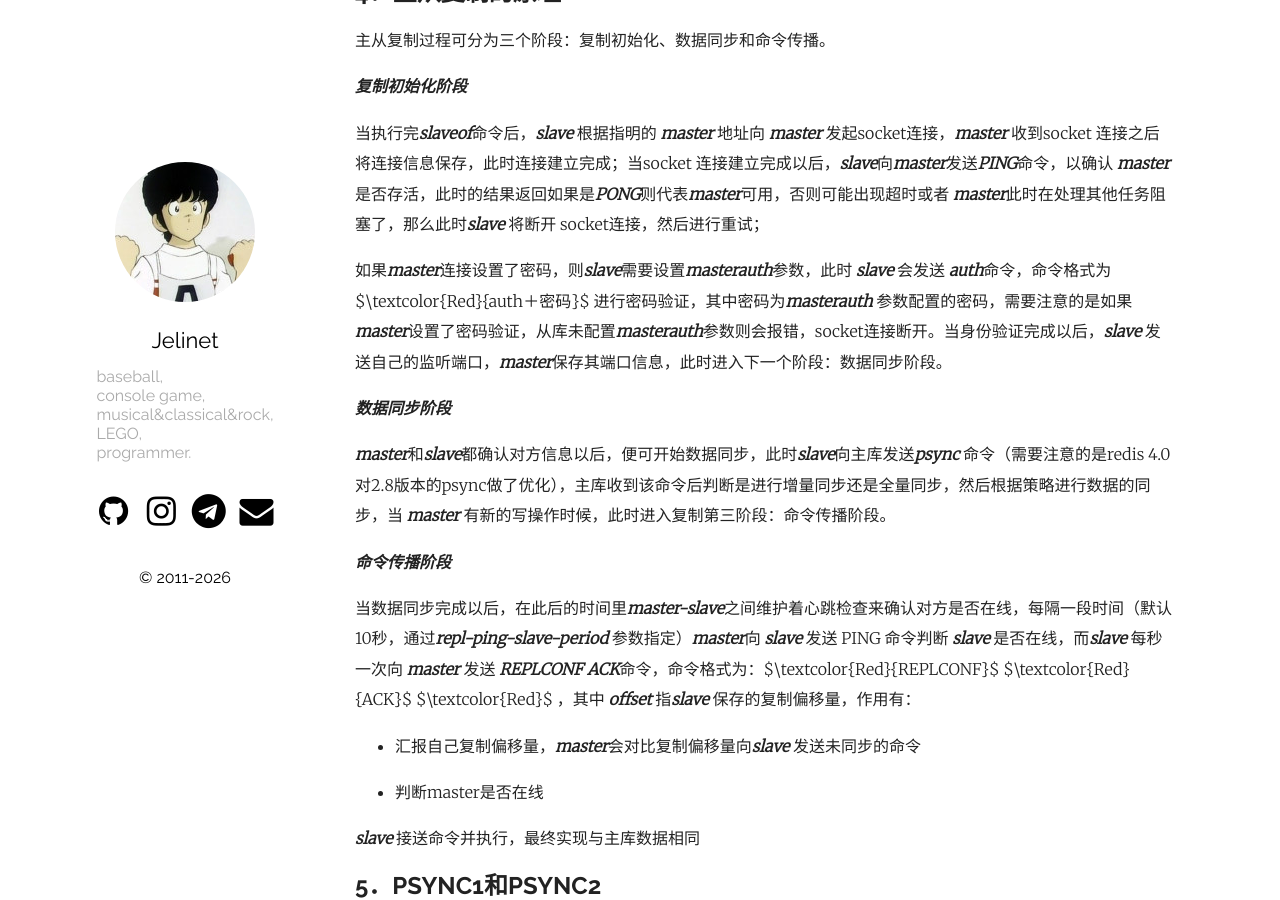
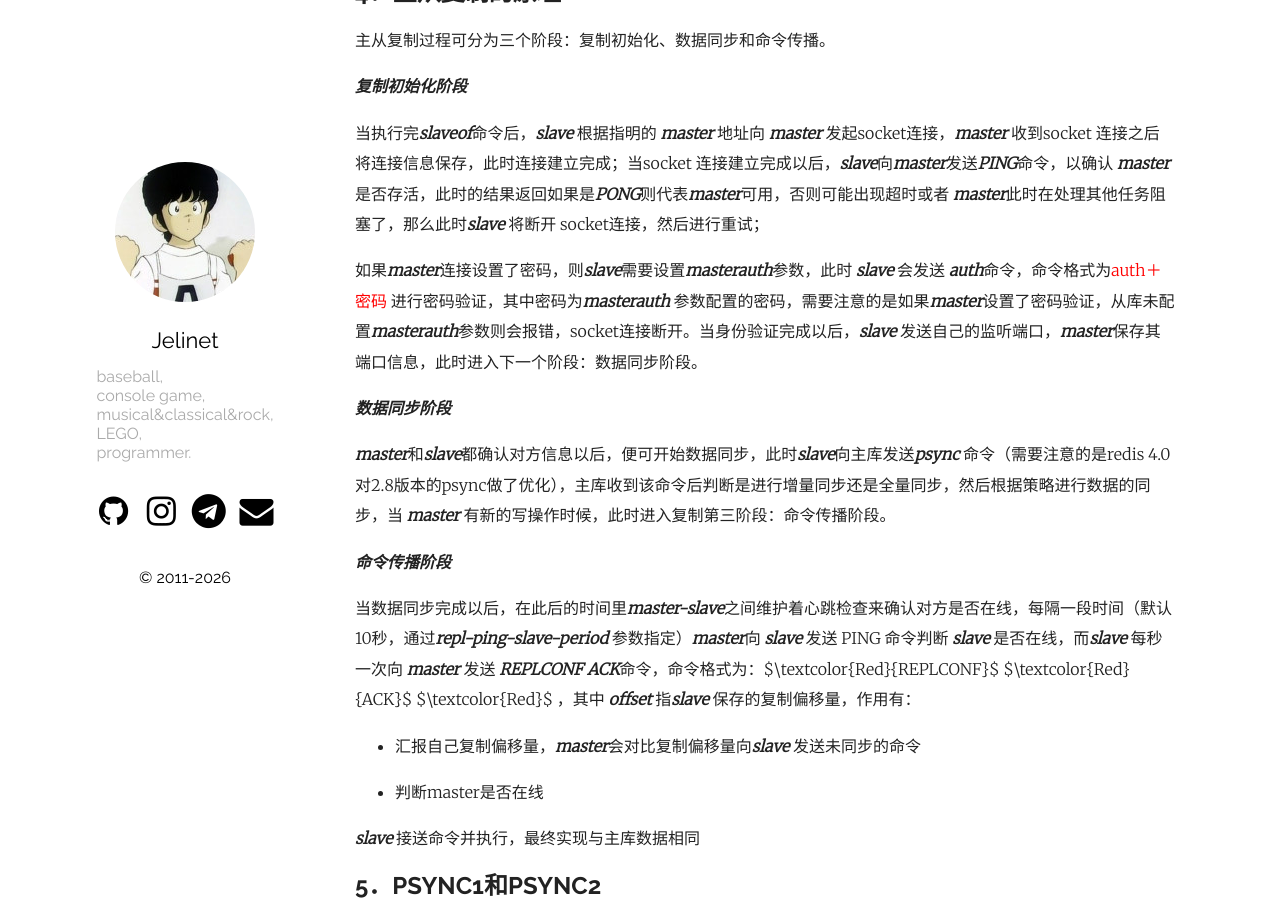
Before and after one commit to jelinet/jelinet.github.io, a Jekyll site: the page built from _posts/2025-01-20-redis笔记-主从复制.md, in a window 1280 px wide and 900 px high, scrolled down 2204 px. Built offline with Jekyll 4.4.1, drawn with Linux system fonts in a browser that asks for light colours.

Commit message:
Update 2025-01-20-redis笔记-主从复制.md

```diff
--- a/_posts/2025-01-20-redis笔记-主从复制.md
+++ b/_posts/2025-01-20-redis笔记-主从复制.md
@@ -72,7 +72,7 @@ slaveof <masterip> <masterport>
 
 当执行完***slaveof***命令后，***slave*** 根据指明的 ***master*** 地址向 ***master*** 发起socket连接，***master*** 收到socket 连接之后将连接信息保存，此时连接建立完成；当socket 连接建立完成以后，***slave***向***master***发送***PING***命令，以确认 ***master***是否存活，此时的结果返回如果是***PONG***则代表***master***可用，否则可能出现超时或者 ***master***此时在处理其他任务阻塞了，那么此时***slave*** 将断开 socket连接，然后进行重试；
 
-如果***master***连接设置了密码，则***slave***需要设置***masterauth***参数，此时 ***slave*** 会发送 ***auth***命令，命令格式为$\textcolor{Red}{auth＋密码}$ 进行密码验证，其中密码为***masterauth*** 参数配置的密码，需要注意的是如果***master***设置了密码验证，从库未配置***masterauth***参数则会报错，socket连接断开。当身份验证完成以后，***slave*** 发送自己的监听端口，***master***保存其端口信息，此时进入下一个阶段：数据同步阶段。
+如果***master***连接设置了密码，则***slave***需要设置***masterauth***参数，此时 ***slave*** 会发送 ***auth***命令，命令格式为<span style="color:red;">auth＋密码</span> 进行密码验证，其中密码为***masterauth*** 参数配置的密码，需要注意的是如果***master***设置了密码验证，从库未配置***masterauth***参数则会报错，socket连接断开。当身份验证完成以后，***slave*** 发送自己的监听端口，***master***保存其端口信息，此时进入下一个阶段：数据同步阶段。
 
 ***数据同步阶段***
 
```
